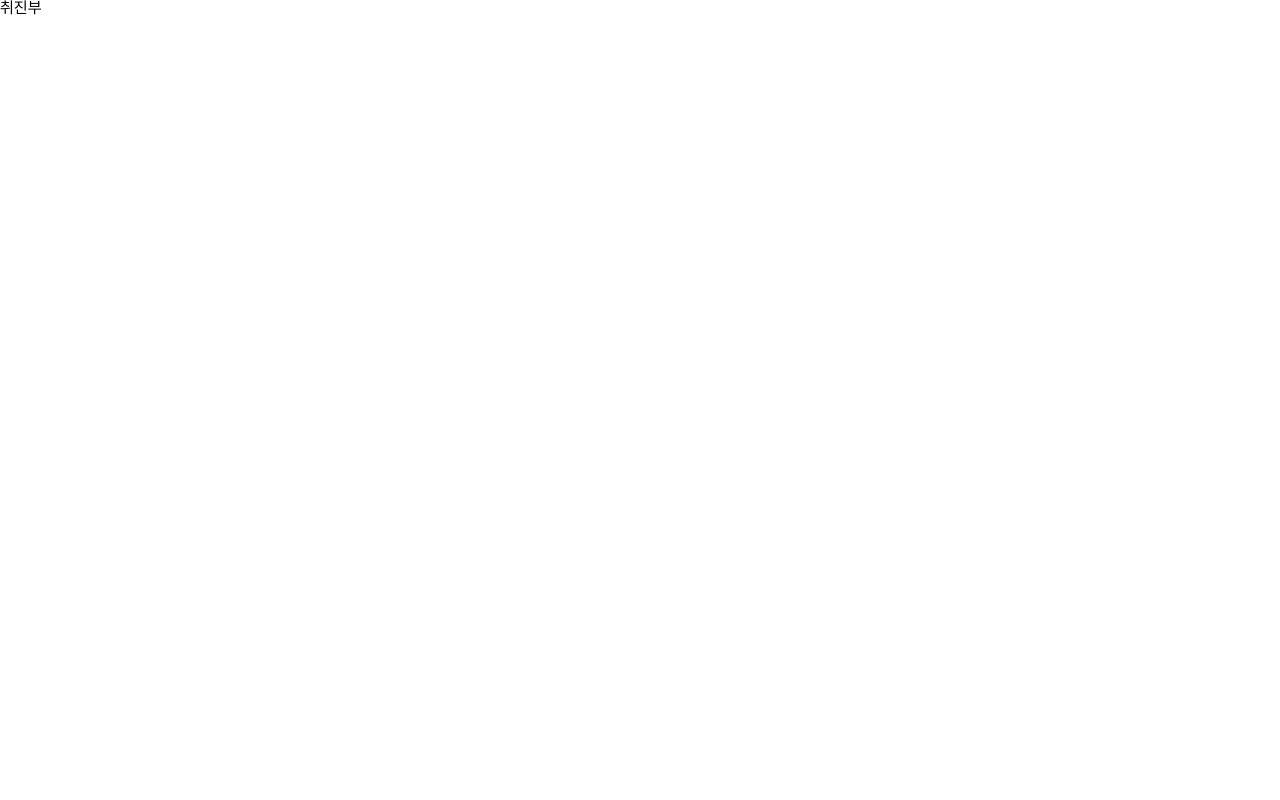
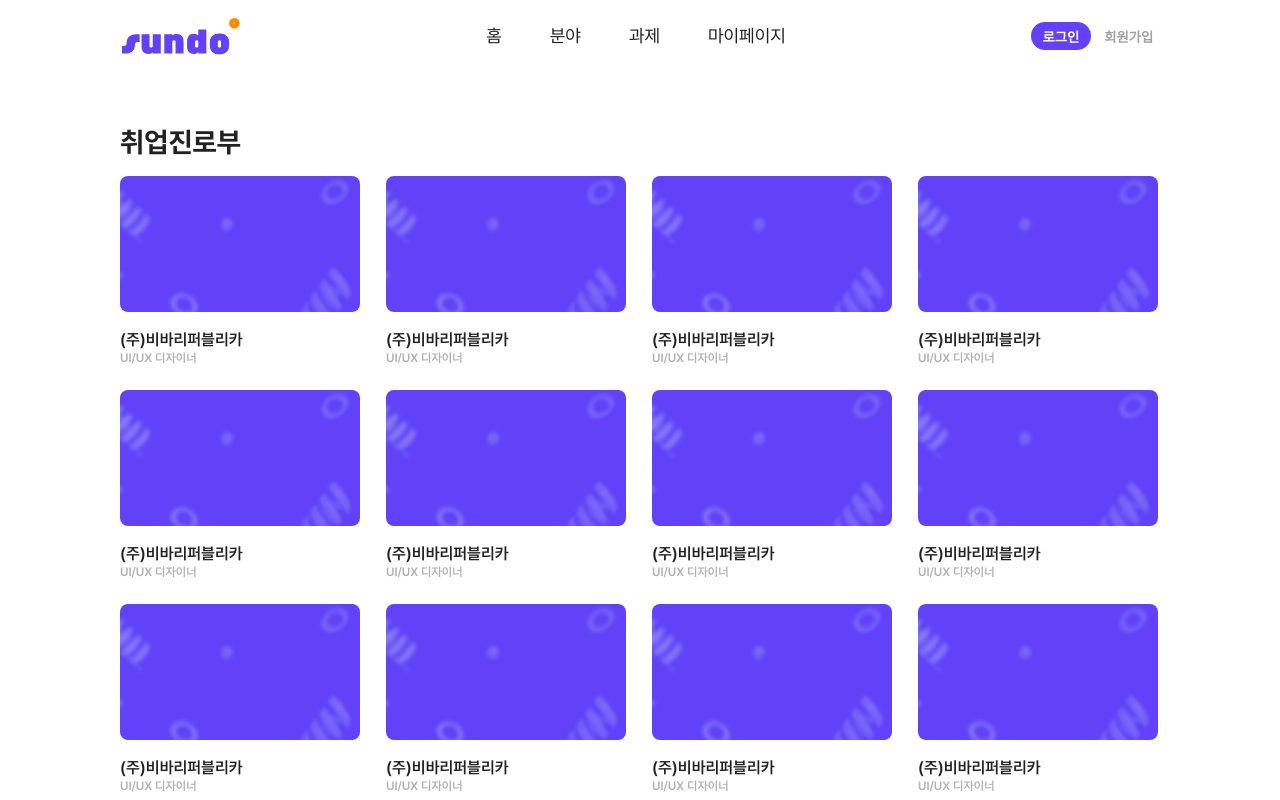
Before and after one commit to GSM-Not-Easy/Sundo-Frontend, a React (Create React App) app: page /job in a window 1280 px wide. Shown: the top 800 px of the page. Built offline with nearby package versions, Linux system fonts and the light colour scheme.

Commit message:
Add job page

```diff
--- a/src/pageContainer/JobPage/index.jsx
+++ b/src/pageContainer/JobPage/index.jsx
@@ -1,7 +1,27 @@
 import * as S from './style';
+import * as C from '../../components';
+import TestImg from '../../assets/png/BackGround.png';
 
 const JobPage = () => {
-  return <div>취진부</div>;
+  return (
+    <S.Job>
+      <C.Header />
+      <S.JobWrapper>
+        <S.JobTitle>취업진로부</S.JobTitle>
+        <S.JobContent>
+          {Array.from({ length: 20 }).map(() => (
+            <S.JobItem>
+              <img src={TestImg} alt='테스트 이미지' />
+              <S.Info>
+                <S.CompanyName>(주)비바리퍼블리카</S.CompanyName>
+                <S.Major>UI/UX 디자이너</S.Major>
+              </S.Info>
+            </S.JobItem>
+          ))}
+        </S.JobContent>
+      </S.JobWrapper>
+    </S.Job>
+  );
 };
 
 export default JobPage;
--- a/src/pageContainer/JobPage/style.js
+++ b/src/pageContainer/JobPage/style.js
@@ -1 +1,62 @@
 import styled from 'styled-components';
+
+export const Job = styled.div`
+  width: 100vw;
+  height: 100vh;
+  display: flex;
+  flex-direction: column;
+  align-items: center;
+`;
+
+export const JobWrapper = styled.div`
+  width: 65rem;
+  display: flex;
+  flex-direction: column;
+  margin-top: 3.5rem;
+`;
+
+export const JobTitle = styled.h1`
+  color: #212121;
+  font-size: 1.75rem;
+  font-weight: 700;
+`;
+
+export const JobContent = styled.div`
+  display: flex;
+  flex-wrap: wrap;
+  gap: 1.625rem;
+  margin-top: 1.25rem;
+  margin-bottom: 4rem;
+`;
+
+export const JobItem = styled.div`
+  width: 15rem;
+  height: 11.75rem;
+  display: flex;
+  flex-direction: column;
+  justify-content: space-between;
+  cursor: pointer;
+
+  img {
+    width: 15rem;
+    height: 8.5rem;
+    border-radius: 0.5rem;
+  }
+`;
+
+export const Info = styled.div`
+  display: flex;
+  flex-direction: column;
+  gap: 0.25rem;
+`;
+
+export const CompanyName = styled.span`
+  font-weight: 600;
+  color: #212121;
+`;
+
+export const Major = styled.span`
+  color: #b2b2b2;
+  font-size: 0.75rem;
+  font-weight: 600;
+`;
```
